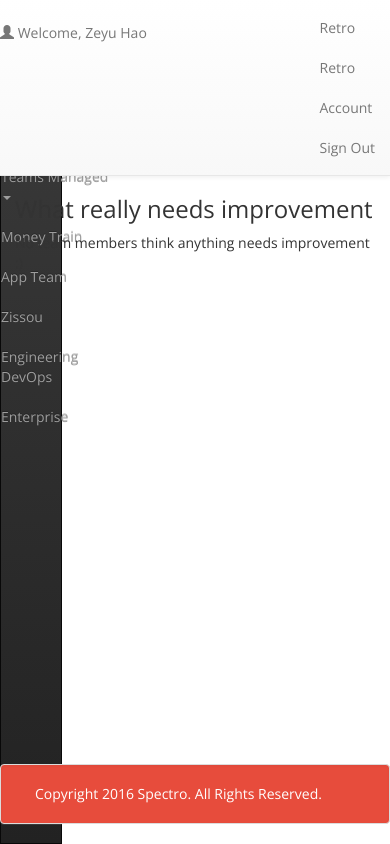
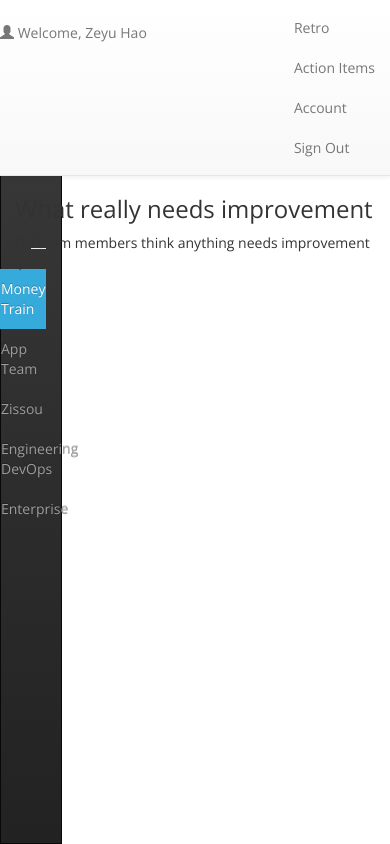
Before and after one commit to zeyuhao/Spectro, a PHP site: page /master.php in a window 390 px wide. Run offline with PHP 8.4, Linux system fonts and the light colour scheme; a user stored in the database is signed in; data comes from the database, SQL or seed files in the repository; data that the repository does not hold is empty; some libraries are stand-ins or nearby versions.

Commit message:
Added action_items page

```diff
--- a/account-type.php
+++ b/account-type.php
@@ -38,7 +38,7 @@
 		<?php include 'template/default_head.php'; ?>
 	</head>
 	<body>
-		<?php include 'template/navigation.php'; ?><!--Navigation here -->
+		<?php include 'template/navigation-full.php'; ?><!--Navigation here -->
 		<!-- Page form created here -->
 		<div class="container-fluid">
 			<div class="row">
@@ -65,6 +65,6 @@
 				</div><!-- End col-md-6 col-md-offset-3 -->
 			</div><!-- End row -->
 		</div><!-- End container-fluid -->
-		<?php include 'template/footer.php'; ?> <!-- Footer is here -->
+		<?php include 'template/footer-full.php'; ?> <!-- Footer is here -->
 	</body>
 </html>
--- a/config/css.php
+++ b/config/css.php
@@ -49,7 +49,7 @@
 .navbar-fixed-left .navbar-nav > li {
   font-family: 'Open Sans', sans-serif;
   float: none;  /* Cancel default li float: left */
-  width: 139px;
+  width: 100%;
 }
 
 .navbar-fixed-left + .container {
@@ -62,6 +62,47 @@
   margin-top: -50px;
   margin-left: 140px;
 }
+
+/*--- Rich's Styling ---*/
+
+.main-li {
+	background-color: #37AADC;
+	width: 100%;
+}
+
+.main-li-text {
+	color: #fff;
+}
+
+.navbar-inverse .navbar-nav>li.main-li>a {
+	color: #fff;
+}
+
+.profile-pic img{
+	width: 90px;
+	height: 90px;
+	border-radius: 100px;
+}
+
+
+.profile-description p, .profile-description h2 {
+	color: #fff;
+	line-height: 1.2;
+}
+
+.profile-description h2 {
+	font-size: 16px;
+}
+
+.profile-description p {
+	font-weight: 600;
+}
+
+.side-bar {
+	width: 100%;
+}
+
+/*--- End ---*/
 
 .well-footer {
   font-family: 'Open Sans', sans-serif;
@@ -141,6 +182,8 @@
 	margin: 7px 10px 5px 10px;
 }
 
+
+
 /* changes background color of navbar */
 /*.navbar-default {
 	background-image:none;
--- a/master.php
+++ b/master.php
@@ -31,7 +31,7 @@
 		<?php include 'template/navigation.php'; ?><!--Navigation here -->
 		<div class="container-fluid">
 			<div class="row">
-				<div class="col-md-offset-2 col-md-5">
+				<div class="col-md-offset-2 col-md-4">
 					<h3>What went well</h3>
 					<?php
 					$q = "SELECT * FROM retro_items WHERE type = 'went-well'";
@@ -66,8 +66,10 @@
 										</div><!-- END col-md-8-->
 										<div class="col-md-4">
 											<form action="master.php" method="post" role="form">
-												<div class="col-md-1 col-md-offset-1">
-													<button type="submit" class="btn btn-primary" name="delete">Delete</button>
+												<div class="col-md-1 col-md-offset-6">
+													<button type="submit" class="btn btn-primary" name="delete">
+														<span class="glyphicon glyphicon-remove" aria-hidden="true"></span>
+													</button>
 													<input type="hidden" name="listing_id" value="<?php echo $listing_id; ?>">
 												</div>
 											</form>
@@ -80,7 +82,7 @@
 						<p>No team members think anything went well :(</p>
 					<?php } ?>
 				</div><!-- End col-md-3 -->
-				<div class="col-md-5">
+				<div class="col-md-6">
 					<h3>What really needs improvement</h3>
 
 					<?php
@@ -91,7 +93,7 @@
 							$listing_date = $listing['date'];
 							$listing_theme = $listing['theme'];
 							$listing_desc = $listing['description'];
-							$listing_id = $listing['id']; ?>
+							$listing_action = $listing['action_item']; ?>
 							<div class="panel panel-primary">
 								<div class="panel-body">
 									<div class="row">
@@ -107,18 +109,41 @@
 													    <p><?php echo $listing_date; ?><p>
 													</div>
 												</div><!-- END row -->
+												<hr>
 												<div class="row">
+													<h4>Improvement Summary:</h4>
 													<div class="col-md-4">
 													    <p><?php echo $listing_desc; ?></p>
 													</div>
 												</div><!-- END row -->
+												<hr>
+												<? if ($listing_action != "") { ?>
+												<div class="row">
+													<h4>Action Item:</h4>
+													<div class="col-md-4">
+													    <p><?php echo $listing_action; ?></p>
+													</div>
+												</div><!-- END row -->
+												<?php }?>
 											</div>
 										</div><!-- END col-md-8-->
 										<div class="col-md-4">
-											<div class="col-md-1 col-md-offset-1">
-												<button class="btn btn-primary btn-master-action-item-add" name="add-action">
-													<span class="glyphicon glyphicon-plus" aria-hidden="true"></span>Add Action Item</button>
-												</button>
+											<div class="row">
+												<div class="col-md-1">
+													<button class="btn btn-primary btn-master-action-item-add" name="add-action">
+														<span class="glyphicon glyphicon-plus" aria-hidden="true"></span>Add Action Item</button>
+													</button>
+												</div>
+												<div class="col-md-offset-3">
+													<form action="master.php" method="post" role="form">
+														<div class="col-md-1 col-md-offset-7">
+															<button type="submit" class="btn btn-primary" name="delete">
+																<span class="glyphicon glyphicon-remove" aria-hidden="true"></span>
+															</button>
+															<input type="hidden" name="listing_id" value="<?php echo $listing_id; ?>">
+														</div>
+													</form>
+												</div>
 											</div>
 										</div><!-- END col-md-4-->
 									</div><!-- END row -->
--- a/template/footer-full.php
+++ b/template/footer-full.php
@@ -1,5 +1,5 @@
-<div class="well well-footer">
+<!--<div class="well well-footer">
 	<div class="container">
 		Copyright 2016 Spectro. All Rights Reserved.
 	</div><!-- End container-fluid -->
-</div><!-- END well-footer -->
+<!--</div><!-- END well-footer -->
--- a/template/footer.php
+++ b/template/footer.php
@@ -1,5 +1,5 @@
-<div class="col-md-offset-2 well well-footer">
+<!--<div class="col-md-offset-2 well well-footer">
 	<div class="container">
 		Copyright 2016 Spectro. All Rights Reserved.
 	</div><!-- End container-fluid -->
-</div><!-- END well-footer -->
+<!--</div><!-- END well-footer -->
--- a/template/navigation.php
+++ b/template/navigation.php
@@ -3,7 +3,7 @@
 		<ul class="nav navbar-nav pull-right">
 			<!-- Navbar highlighting is done here -->
 			<li <?php if($pageid == '9') { echo ' class="active"'; } ?> ><a href="retro_gateway.php">Retro</a></li>
-			<li <?php if($pageid == '11') { echo ' class="active"'; } ?> ><a href="action_items.php">Retro</a></li>
+			<li <?php if($pageid == '11') { echo ' class="active"'; } ?> ><a href="action_items.php">Action Items</a></li>
 			<li <?php if($pageid == '5') { echo ' class="active"'; } ?> ><a href="account-settings.php">Account</a></li>
 			<li><a href="logout.php">Sign Out</a></li>
 		</ul><!-- END navbar-nav pull-right -->
--- a/template/side.php
+++ b/template/side.php
@@ -1,21 +1,32 @@
 <div class="navbar navbar-inverse navbar-fixed-left">
  	<br>
  	<br>
-  	<p style="text-align:center"><img src="images/spectro.png" /></p>
+  	<a href="account-settings.php">
+    	<div style="text-align:center" class="profile-pic"><img src="images/cat.jpg"></div>
+   	</a>
+    <div style="text-align:center" class="profile-description"><h2><?php echo $user['first'];?>
+	    </h2><p>
+	    	<?php
+	    	if ($user['account_type'] == "engineer") {
+	    		echo "Engineer";
+	    	} elseif ($user['account_type'] == "master") {
+	    		echo "Project Manager";
+			}?>
+	    </p>
+    </div>
   	<br>
   	<br>
-  	<ul class="nav navbar-nav">
-   		<li class="dropdown"><a href="#" class="dropdown-toggle" data-toggle="dropdown">Teams Managed<span class="caret"></span></a>
-     		<ul class="dropdown-menu" role="menu">
-      			<li><a href="#">Sub Menu1</a></li>
-     		 	<li><a href="#">Sub Menu2</a></li>
-      			<li><a href="#">Sub Menu3</a></li>
-      			<li class="divider"></li>
-			    <li><a href="#">Sub Menu4</a></li>
-			    <li><a href="#">Sub Menu5</a></li>
-     		</ul>
-   		</li>
-	   	<li><a href="#">Money Train</a></li>
+  	<a class="navbar-brand">
+  	<?php
+	if ($user['account_type'] == "engineer") {
+		echo "Teams I'm on";
+	} elseif ($user['account_type'] == "master") {
+		echo "My Managed Teams";
+	}?>
+	</a>
+  	<ul class="nav navbar-nav side-bar">
+  		<li><hr></li>
+	   	<li class="main-li"><a class="main-li-text" href="#">Money Train</a></li>
 	   	<li><a href="#">App Team</a></li>
 	   	<li><a href="#">Zissou</a></li>
 	   	<li><a href="#">Engineering DevOps</a></li>
```
Also changed, not shown: action_items.php (added, +97 -0 lines).
